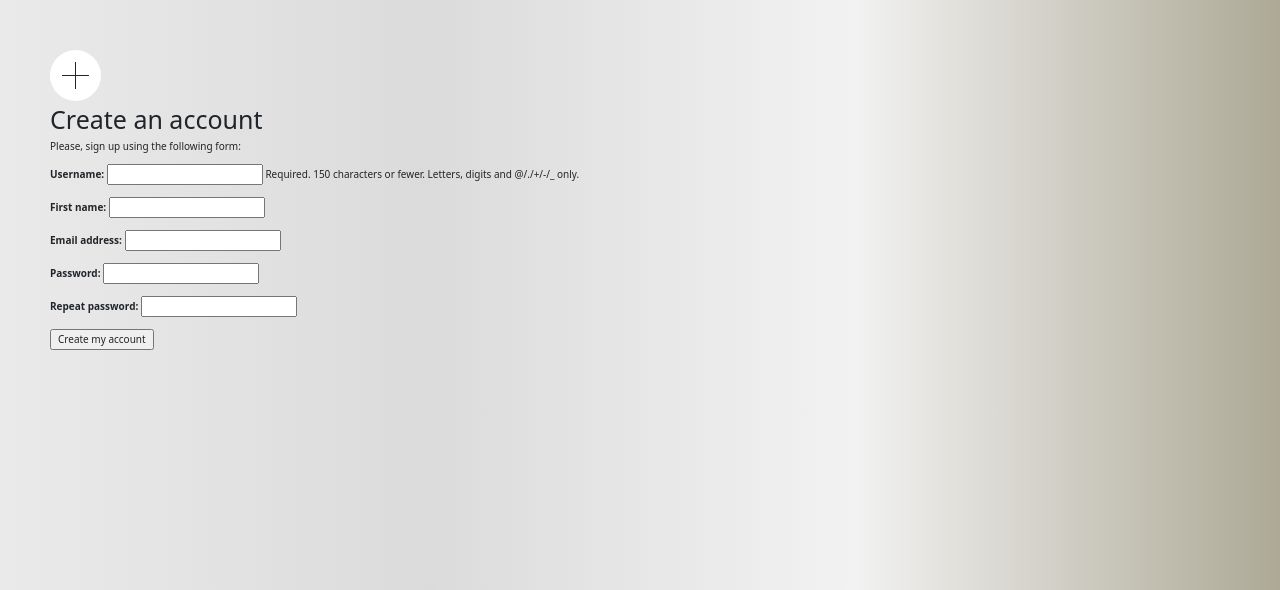
After one commit to ErmolaE/Authors_Books_service, a Django app: page /register/ in a window 1280 px wide. The commit adds this page. Shown: the top 590 px of the page. Run offline with Django 4.2, Linux system fonts and the light colour scheme; some libraries are stand-ins or nearby versions.

Commit message:
add_registration

```diff
--- a/app/forms.py
+++ b/app/forms.py
@@ -1,5 +1,6 @@
 from django import forms
 from .models import Author
+from django.contrib.auth.models import User
 
 
 class AddAuthor(forms.Form):
@@ -25,3 +26,18 @@ class AddBook(forms.Form):
     genre = forms.CharField(max_length=50, label='Books genre', required=False)
     isbn = forms.CharField(label='ISBN', required=False)
     author = forms.ModelMultipleChoiceField(queryset=Author.objects.all())
+
+
+class UserRegistrationForm(forms.ModelForm):
+    password = forms.CharField(label='Password', widget=forms.PasswordInput)
+    password2 = forms.CharField(label='Repeat password', widget=forms.PasswordInput)
+
+    class Meta:
+        model = User
+        fields = ('username', 'first_name', 'email')
+
+    def clean_password2(self):
+        cd = self.cleaned_data
+        if cd['password'] != cd['password2']:
+            raise forms.ValidationError('Passwords don\'t match.')
+        return cd['password2']
--- a/app/templates/base.html
+++ b/app/templates/base.html
@@ -30,6 +30,7 @@
             <a href="{% url 'login' %}?next={{ request.path }}" class="btn btn-sm btn-outline-secondary">Login</a>
             {% endif %}
         </div>
+        <div><a href="{% url 'register' %}">Registration</a></div>
     </nav>
 
     <div class="page-wrap">
--- /dev/null
+++ b/app/templates/register.html
@@ -0,0 +1,13 @@
+{% extends 'base.html' %}
+
+{% block maincontent %}
+
+<h1>Create an account</h1>
+<p>Please, sign up using the following form:</p>
+<form action="." method="post">
+    {{ user_form.as_p }}
+    {% csrf_token %}
+    <p><input type="submit" value="Create my account"></p>
+</form>
+
+{% endblock maincontent %}
--- a/app/views.py
+++ b/app/views.py
@@ -3,6 +3,7 @@ from django.http import Http404
 from app.forms import AddAuthor, AddBook
 from .models import Author, Book
 from django.core.paginator import Paginator
+from .forms import UserRegistrationForm
 
 # Create your views here.
 
@@ -116,3 +117,19 @@ def add_author(request):
         form = AddAuthor()
 
     return render(request, 'add_author.html', {'form': form})
+
+
+def register(request):
+    if request.method == 'POST':
+        user_form = UserRegistrationForm(request.POST)
+        if user_form.is_valid():
+            # Create a new user object but avoid saving it yet
+            new_user = user_form.save(commit=False)
+            # Set the chosen password
+            new_user.set_password(user_form.cleaned_data['password'])
+            # Save the User object
+            new_user.save()
+            return render(request, 'register_done.html', {'new_user': new_user})
+    else:
+        user_form = UserRegistrationForm()
+    return render(request, 'register.html', {'user_form': user_form})
--- a/authors_books_service/urls.py
+++ b/authors_books_service/urls.py
@@ -29,6 +29,7 @@ urlpatterns = [
     path('authors/', view.authors, name='authors'),
     path('add_book/', view.add_book, name='add_book'),
     path('add_author/', view.add_author, name='add_author'),
+    path('register/', view.register, name='register'),
     path('accounts/', include('django.contrib.auth.urls')),
 ]
 if settings.DEBUG:
```
Also changed, not shown: app/templates/register_done.html (added, +8 -0 lines), db.sqlite3.
